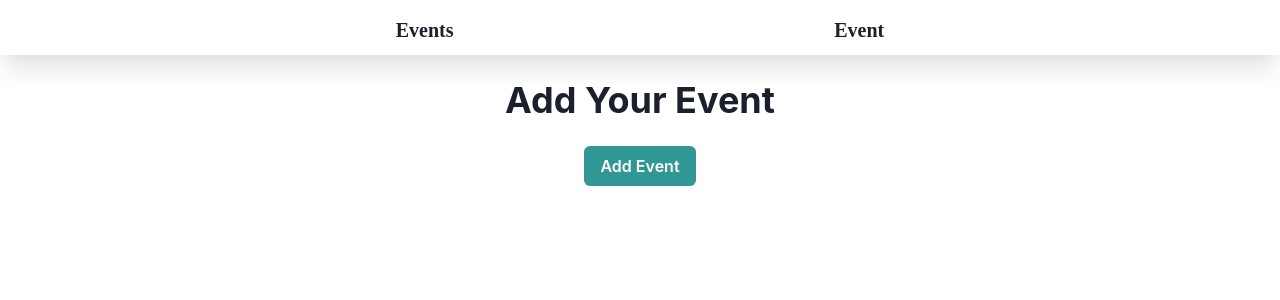
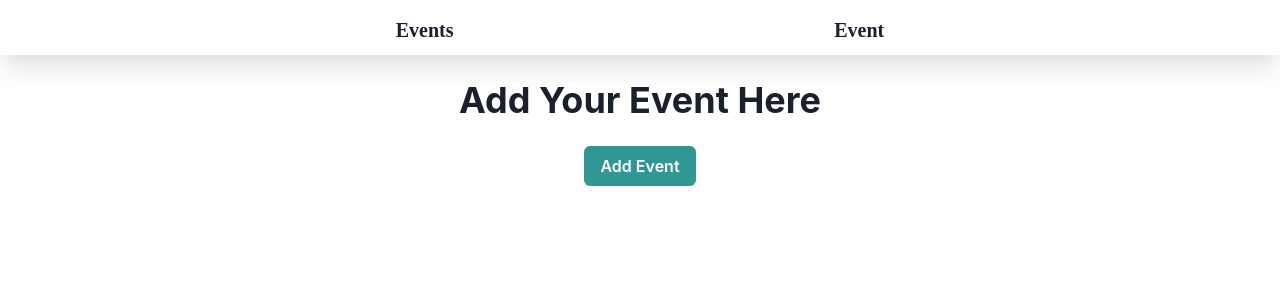
Before and after one commit to CartierKray/Event-App, a React (Vite) app: page /add/event in a window 1280 px wide. Shown: the top 300 px of the page. Built offline with nearby package versions, Linux system fonts and the light colour scheme.

Commit message:
Modified

```diff
--- a/src/pages/AddEvent.jsx
+++ b/src/pages/AddEvent.jsx
@@ -62,7 +62,7 @@ export const AddEvent = () => {
     <Box p={"6"}>
       <Center>
         <Heading as="h1" size="xl" mb="6">
-          Add Your Event
+          Add Your Event Here
         </Heading>
       </Center>
       <Center>
```
